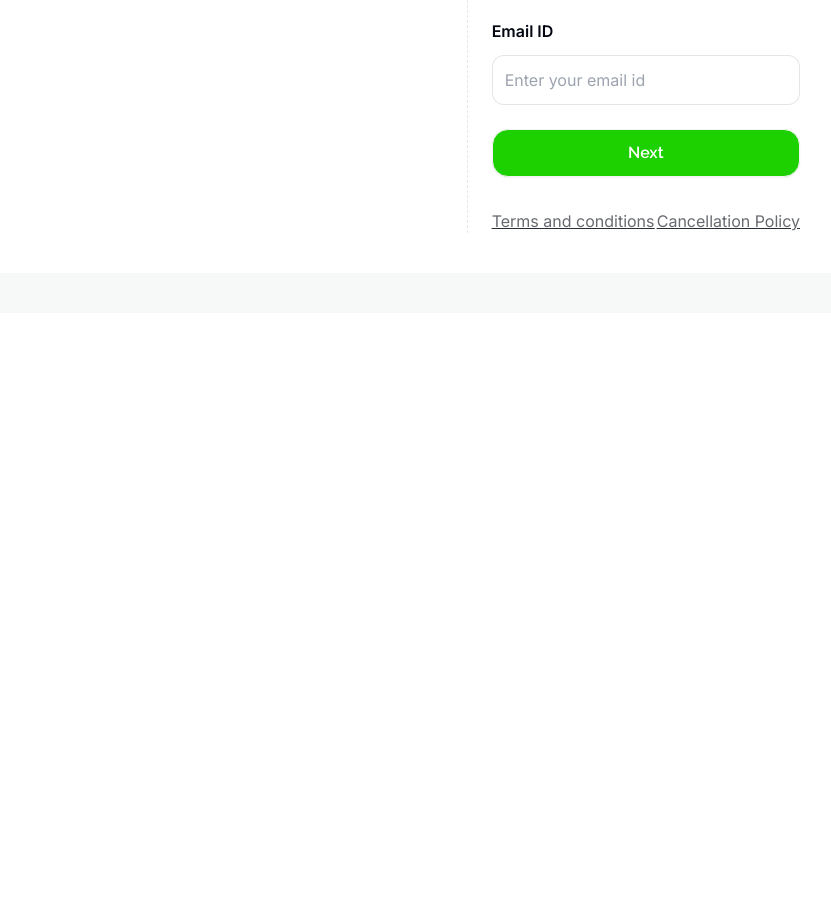
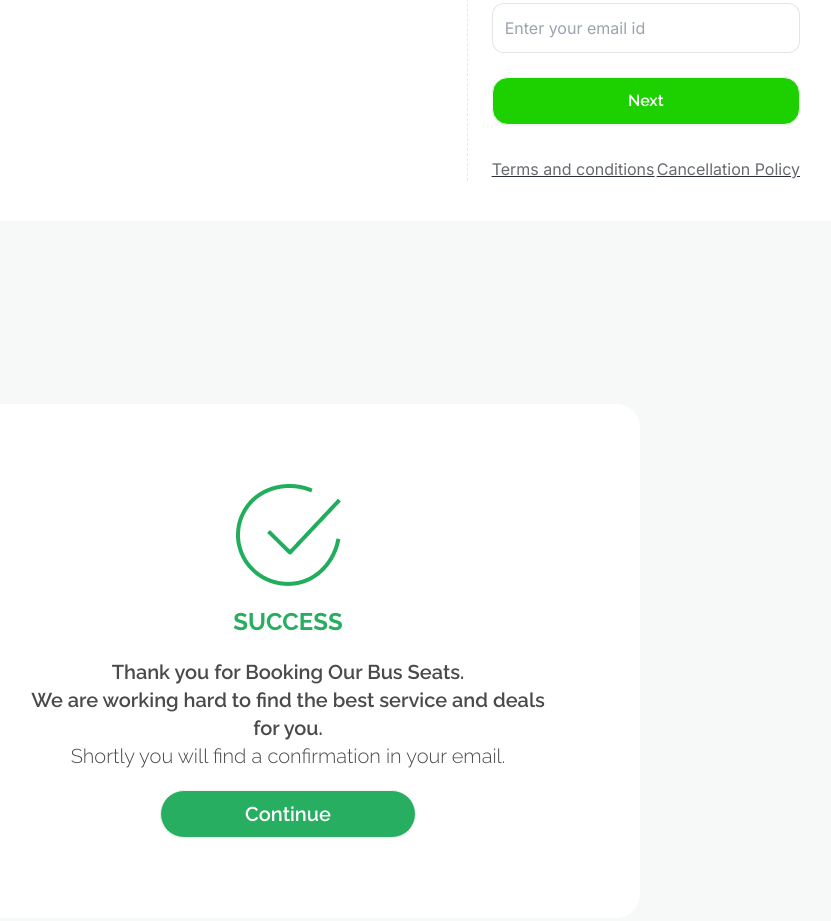
Before and after one commit to Meehnaaz-Basit/PH-assignment-05, a plain HTML site: page index.html in a window 1280 px wide. Shown: the part 2519-3440 px from the top of the page, without its empty margins (352-1183 px from the left). Before the commit the page ends 2832 px from the top, so only its background shows below. Drawn offline with nearby package versions, Linux system fonts and the light colour scheme.

Commit message:
designed popup

```diff
--- a/index.html
+++ b/index.html
@@ -519,7 +519,8 @@
                 </div>
                 <!-- discount -->
                 <div
-                  class="discount-section flex justify-between px-2 py-2 *:text-base *:font-inter *:font-medium *:text-[#030712]"
+                  id="discount-section"
+                  class="hidden discount-section flex justify-between px-2 py-2 *:text-base *:font-inter *:font-medium *:text-[#030712]"
                 >
                   <div>Discount</div>
                   <div>
@@ -593,6 +594,36 @@
       </section>
     </main>
     <footer></footer>
+
+    <!-- pop up -->
+    <section
+      id="pop-up"
+      class="bg-[#F7F8F8] min-h-screen flex justify-center items-center font-railway"
+    >
+      <div
+        class="bg-[white] p-20 lg:w-[55%] m-auto text-center space-y-5 rounded-3xl"
+      >
+        <div class="flex justify-center mb-4">
+          <img src="images/success.png" alt="" />
+        </div>
+
+        <h1 class="text-2xl text-[#27AE60] font-bold">SUCCESS</h1>
+        <p class="text-xl text-[#4A4A4A] font-semibold">
+          Thank you for Booking Our Bus Seats. <br />
+          We are working hard to find the best service and deals for you.
+          <br />
+          <span class="font-light"
+            >Shortly you will find a confirmation in your email.</span
+          >
+        </p>
+        <button
+          class="btn btn-wide bg-[#27AE60] text-white rounded-full text-xl font-semibold"
+        >
+          Continue
+        </button>
+      </div>
+    </section>
+    <!-- pop up ends -->
     <script src="js/common.js"></script>
     <!-- <script src="js/test.js"></script> -->
   </body>
```
Also changed, not shown: js/test.js (+7 -1 lines).
